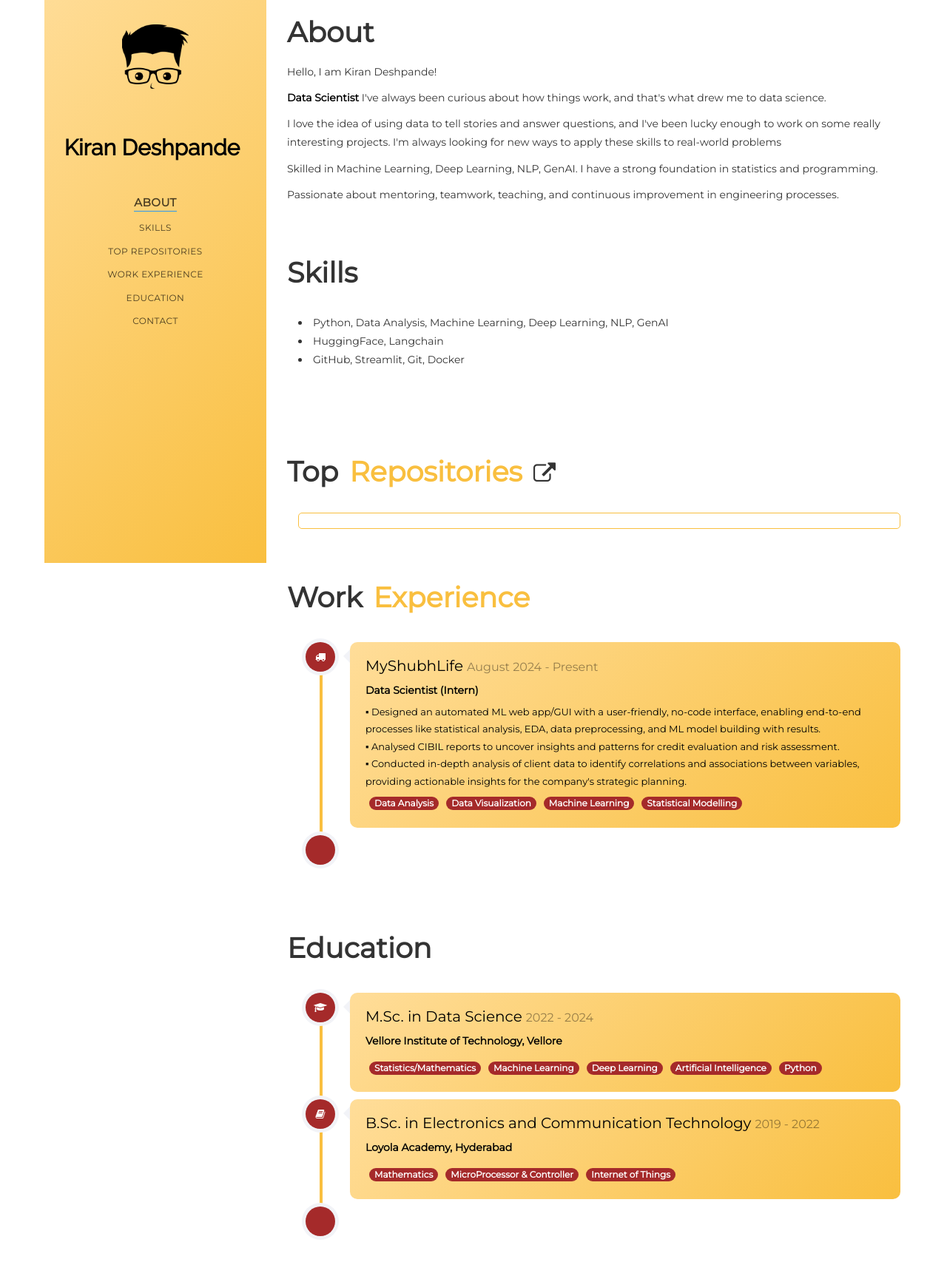
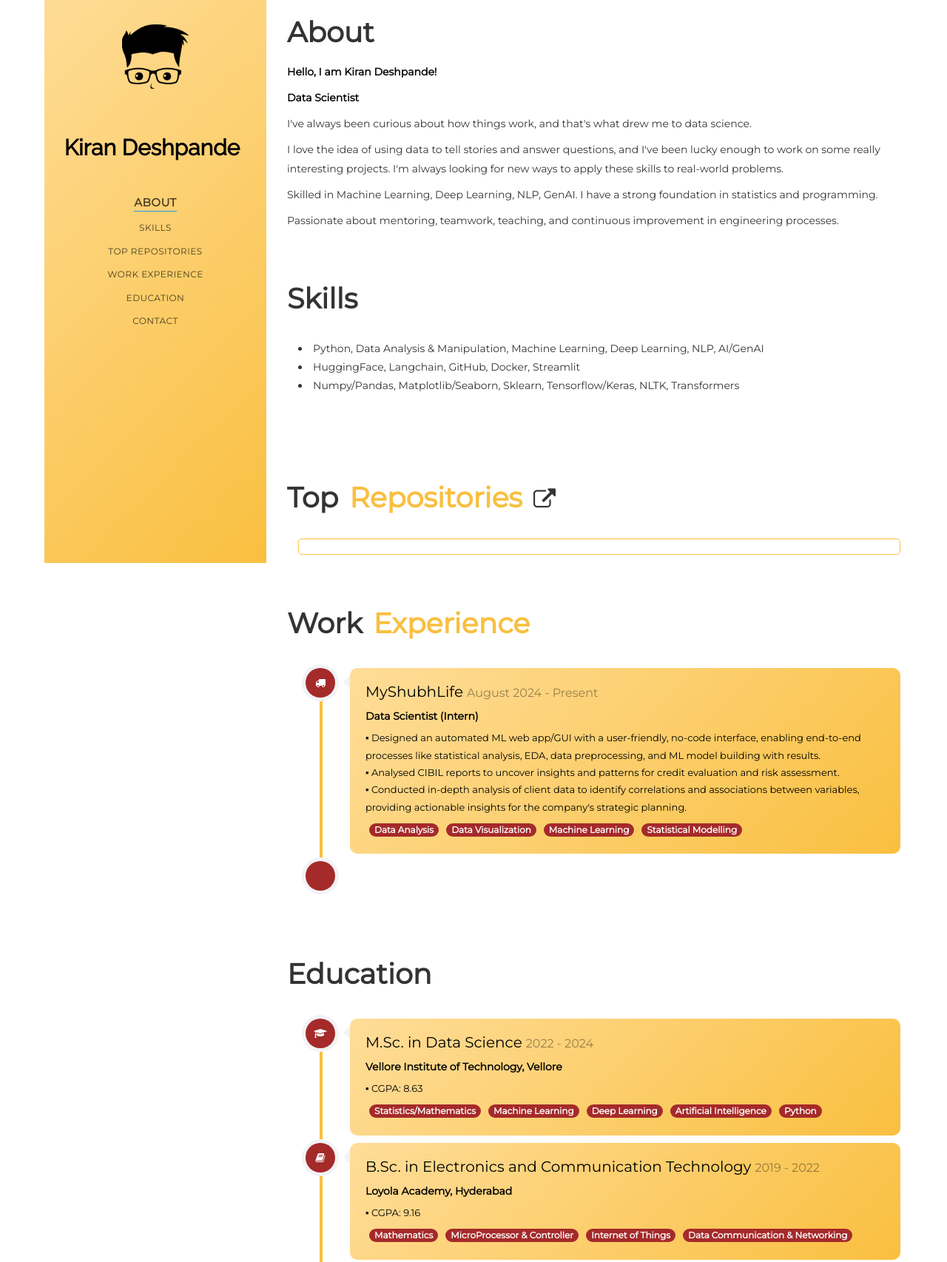
Before and after one commit to kiran-91/kiran-91.github.io, a plain HTML site: page index.html in a window 1280 px wide. Shown: the part 39-1745 px from the top of the page at 74% size. Drawn offline with nearby package versions, Linux system fonts and the light colour scheme; no server answers.

Commit message:
made changes

```diff
--- a/index.html
+++ b/index.html
@@ -106,9 +106,6 @@
               >
                 <div class="profile-cards">
                   <div class="col">
-                    <div class="stack-card" user-id="8461233"></div>
-                  </div>
-                  <div class="col">
                     <div class="github-card" username="kiran-91"></div>
                   </div>
                 </div>
--- a/index.js
+++ b/index.js
@@ -86,7 +86,7 @@ function populateSkills(items, id) {
 
 function populateRepo(items, id) {
   const projectdesign = document.getElementById(id);
-  const count = 4; // Adjust this count based on the number of repos you want to display
+  const count = 6; // Adjust this count based on the number of repos you want to display
 
   // Set up a wrapper div to hold repo cards in rows of 2
   const rowWrapper = document.createElement("div");
--- a/user-data/data.js
+++ b/user-data/data.js
@@ -1,15 +1,16 @@
 export const bio = [
-  "Hello, I am Kiran Deshpande!",
-  "<strong>Data Scientist</strong> I've always been curious about how things work, and that's what drew me to data science.",
-  "I love the idea of using data to tell stories and answer questions, and I've been lucky enough to work on some really interesting projects. I'm always looking for new ways to apply these skills to real-world problems",
+  "<strong>Hello, I am Kiran Deshpande!</strong>",
+  "<strong>Data Scientist</strong>",
+  "I've always been curious about how things work, and that's what drew me to data science.",
+  "I love the idea of using data to tell stories and answer questions, and I've been lucky enough to work on some really interesting projects. I'm always looking for new ways to apply these skills to real-world problems.",
   "Skilled in Machine Learning, Deep Learning, NLP, GenAI. I have a strong foundation in statistics and programming.",
   "Passionate about mentoring, teamwork, teaching, and continuous improvement in engineering processes.",
 ];
 
 export const skills = [
-  "Python, Data Analysis, Machine Learning, Deep Learning, NLP, GenAI",
-  "HuggingFace, Langchain",
-  "GitHub, Streamlit, Git, Docker",
+  "Python, Data Analysis & Manipulation, Machine Learning, Deep Learning, NLP, AI/GenAI",
+  "HuggingFace, Langchain, GitHub, Docker, Streamlit",
+  "Numpy/Pandas, Matplotlib/Seaborn, Sklearn, Tensorflow/Keras, NLTK, Transformers",
 ];
 
 export const experience = [
@@ -32,7 +33,7 @@ export const education = [
     title: "M.Sc. in Data Science",
     duration: "2022 - 2024",
     subtitle: "Vellore Institute of Technology, Vellore",
-    details: [],
+    details: ["CGPA: 8.63"],
     tags: [
       "Statistics/Mathematics",
       "Machine Learning",
@@ -46,8 +47,8 @@ export const education = [
     title: "B.Sc. in Electronics and Communication Technology",
     duration: "2019 - 2022",
     subtitle: "Loyola Academy, Hyderabad",
-    details: [],
-    tags: ["Mathematics", "MicroProcessor & Controller", "Internet of Things"],
+    details: ["CGPA: 9.16"],
+    tags: ["Mathematics", "MicroProcessor & Controller", "Internet of Things", "Data Communication & Networking"],
     icon: "book",
   },
 ];
@@ -88,7 +89,7 @@ export const footer = [
   //     ],
   //   },
   {
-    label: "Links",
+    label: "My Profiles",
     data: [
          {
            text: "Linkedin",
```
Also changed, not shown: 1 other file.
